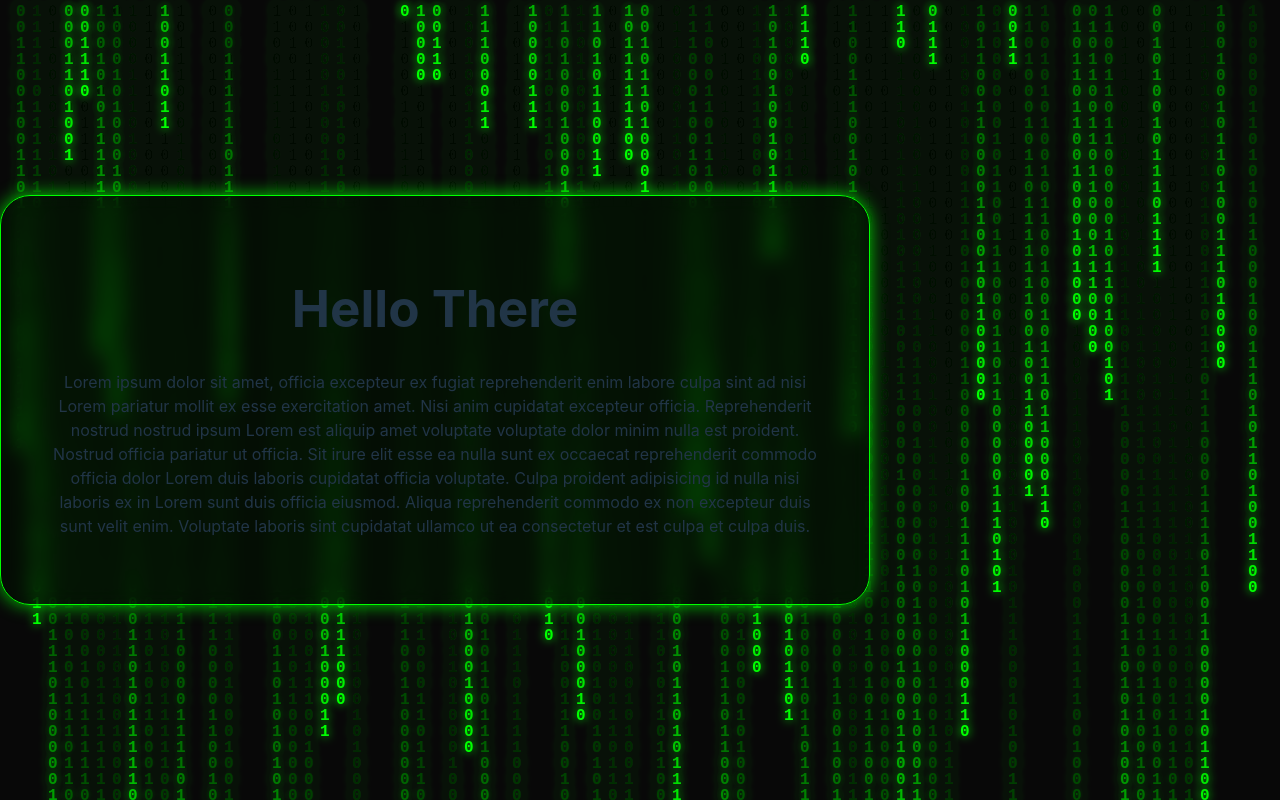
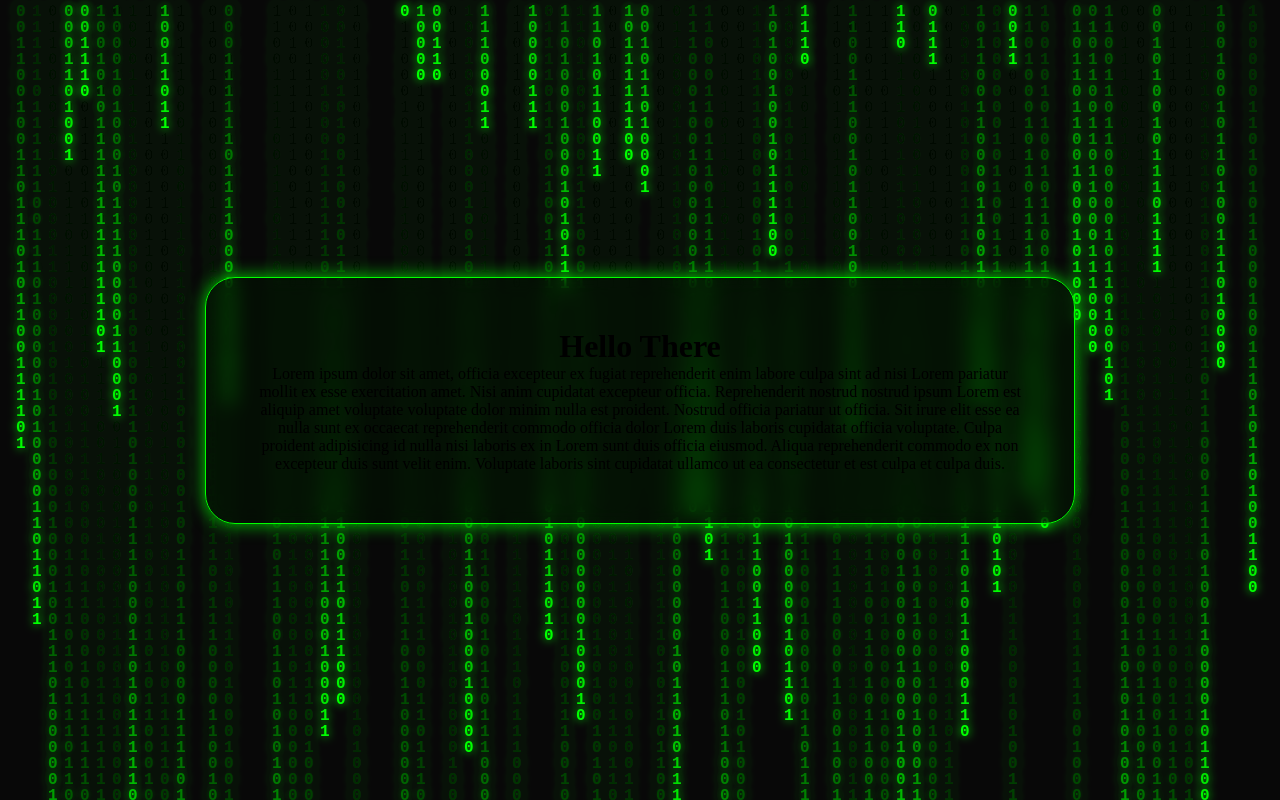
Before and after one commit to devCote/test-theme, a React (Vite) app: page / in a window 1280 px wide. Built offline with nearby package versions, Linux system fonts and the light colour scheme.

Commit message:
removed trash from index.scss

```diff
--- a/src/index.scss
+++ b/src/index.scss
@@ -1,69 +1,10 @@
-:root {
-  font-family: Inter, system-ui, Avenir, Helvetica, Arial, sans-serif;
-  line-height: 1.5;
-  font-weight: 400;
-
-  color-scheme: light dark;
-  color: rgba(255, 255, 255, 0.87);
-  background-color: #242424;
-
-  font-synthesis: none;
-  text-rendering: optimizeLegibility;
-  -webkit-font-smoothing: antialiased;
-  -moz-osx-font-smoothing: grayscale;
-  -webkit-text-size-adjust: 100%;
+* {
+  margin: 0;
+  pading: 0;
+  bordersize: borderbox;
+  background: transparent;
 }
 
-a {
-  font-weight: 500;
-  color: #646cff;
-  text-decoration: inherit;
+html, body {
+  background: transparent;
 }
-a:hover {
-  color: #535bf2;
-}
-
-body {
-  margin: 0;
-  display: flex;
-  place-items: center;
-  min-width: 320px;
-  min-height: 100vh;
-}
-
-h1 {
-  font-size: 3.2em;
-  line-height: 1.1;
-}
-
-button {
-  border-radius: 8px;
-  border: 1px solid transparent;
-  padding: 0.6em 1.2em;
-  font-size: 1em;
-  font-weight: 500;
-  font-family: inherit;
-  background-color: #1a1a1a;
-  cursor: pointer;
-  transition: border-color 0.25s;
-}
-button:hover {
-  border-color: #646cff;
-}
-button:focus,
-button:focus-visible {
-  outline: 4px auto -webkit-focus-ring-color;
-}
-
-@media (prefers-color-scheme: light) {
-  :root {
-    color: #213547;
-    background-color: #ffffff;
-  }
-  a:hover {
-    color: #747bff;
-  }
-  button {
-    background-color: #f9f9f9;
-  }
-}
```
